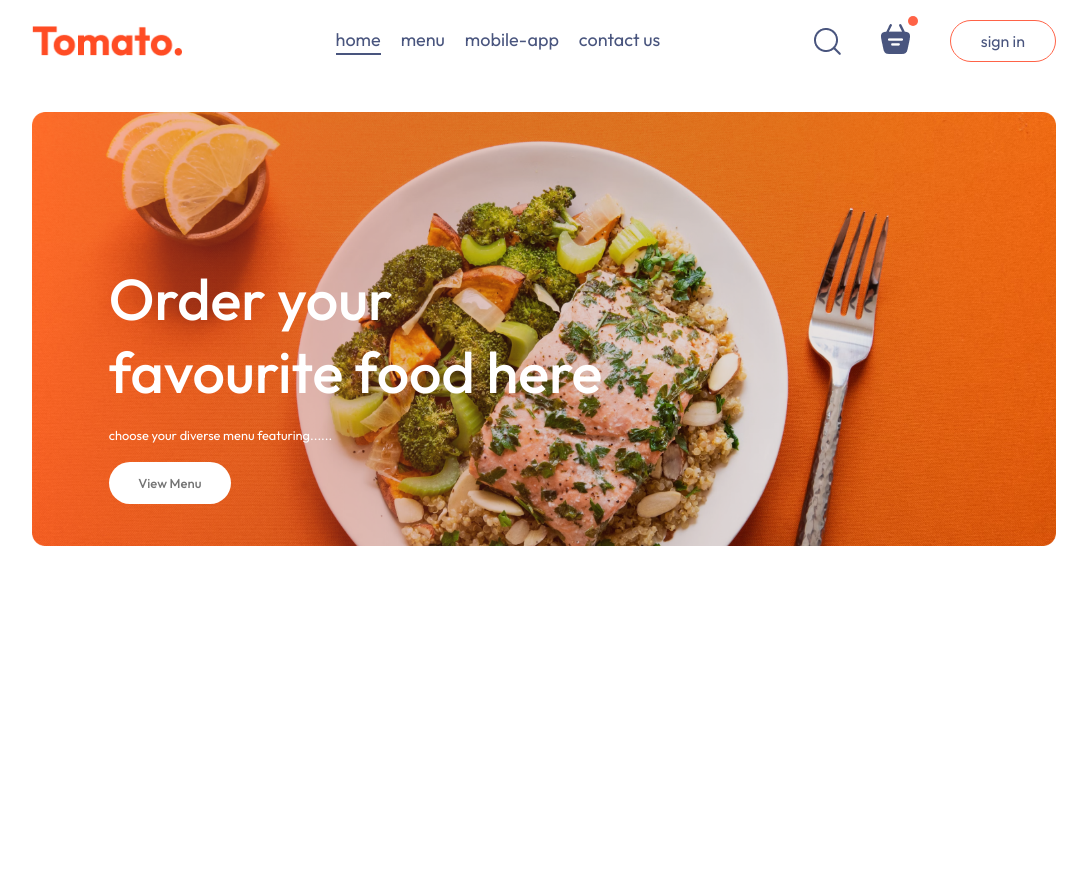
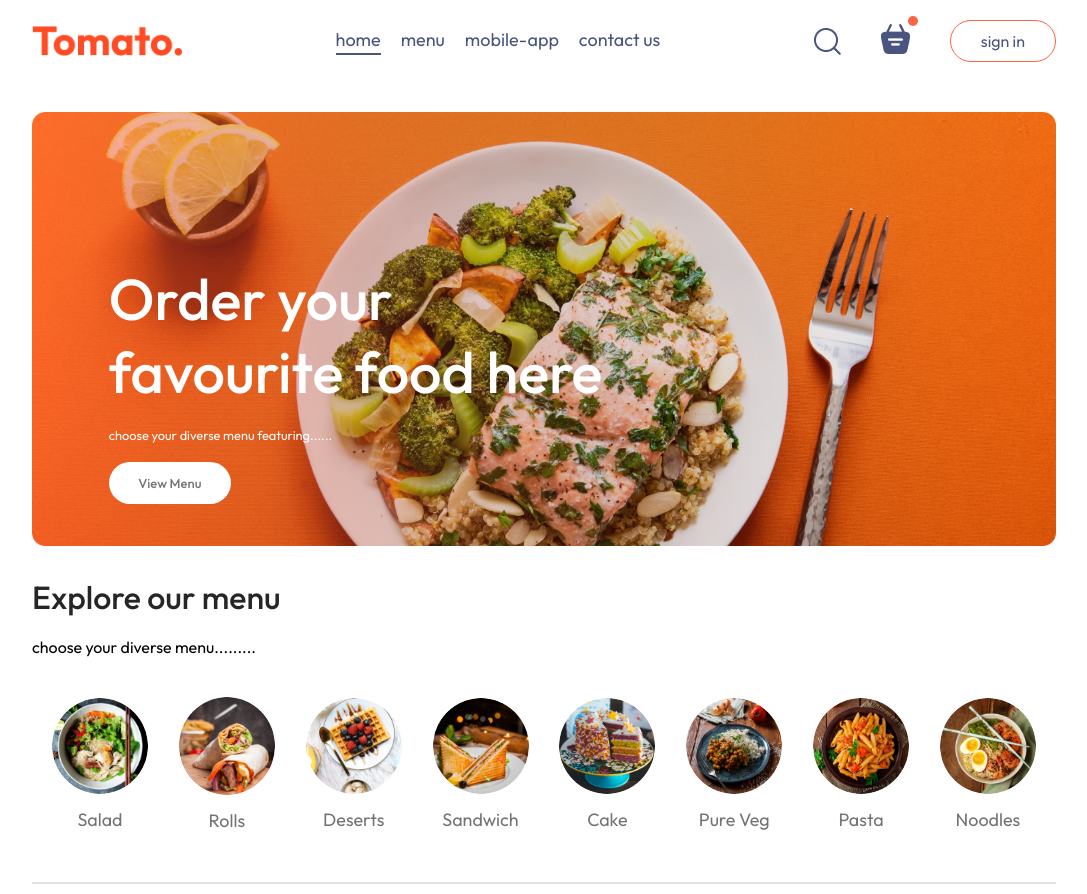
Before and after one commit to KasunWilbagedara/GUI, a React (Vite) app: page / in a window 1280 px wide. Shown: the whole page, without its empty margins (96-1183 px from the left). Before the commit the page ends 800 px from the top, so only its background shows below. Built offline with nearby package versions, Linux system fonts and the light colour scheme.

Commit message:
exploremenu draft

```diff
--- /dev/null
+++ b/src/componments/ExploreMenu/ExploreMenu.css
@@ -0,0 +1,56 @@
+.explore-menu{
+    display:flex;
+    flex-direction:column;
+    gap:20px;
+
+}
+.explore-menu h1{
+    color: #262626;
+    font-weight: 500;
+}
+
+.explore-menu-text{
+    max-width: 60%;
+    columns: #808080;
+}
+
+.explore-menu-list{
+    display: flex;
+    justify-content: space-between;
+    align-items: center;
+    gap:30px;
+    text-align: center;
+    margin: 20px;
+    overflow-x:scroll ;
+}
+
+.explore-menu-list::-webkit-scrollbar{
+    display:none;
+}
+
+.explore-menu-list-item img{
+    width:7.5vw;
+    min-width: 80px;
+    cursor: pointer;
+    border-radius:50%;
+    transition: 0.2s;
+}
+
+.explore-menu-list-item p{
+    margin-top:10px;
+    color: #747474;
+    font-size: max(1.4vw,16px);
+    cursor: pointer;
+}
+
+.explore-menu hr{
+    margin: 10px 0px;
+    height: 2px;
+    background-color: #e2e2e2;
+    border: none;
+}
+
+.explore-menu-list-item .active{
+    border: 4px solid tomato;
+    padding: 2px;
+}
--- /dev/null
+++ b/src/componments/ExploreMenu/ExploreMenu.jsx
@@ -0,0 +1,29 @@
+import React from 'react'
+import './ExploreMenu.css'
+import { menu_list } from '../../assets/assets'
+
+const ExploreMenu = ({category,setCategory}) => {
+  return (
+    <div className='explore-menu' id='explore-menu'>
+        <h1>Explore our menu</h1>
+        <p className='explore-menu-text'>
+            choose your diverse menu.........
+        </p>
+      <div className="explore-menu-list">
+        {menu_list.map((item,index)=>{
+            return (
+                <div onClick={()=>setCategory(prev=>prev===item.menu_name?"All":item.menu_name)} key={index}className='explore-menu-list-item'>
+                    <img className={category===item.menu_name?"active":""} src={item.menu_image} alt="" />
+                    <p>{item.menu_name}</p>
+                </div>
+            )
+        })
+
+        }
+      </div>
+      <hr/>
+    </div>
+  )
+}
+
+export default ExploreMenu
--- a/src/pages/Home/Home.jsx
+++ b/src/pages/Home/Home.jsx
@@ -1,11 +1,17 @@
 import React from 'react'
 import './Home.css'
 import Header from '../../componments/Header/Header'
+import ExploreMenu from '../../componments/ExploreMenu/ExploreMenu'
+import {useState} from 'react'
 
 const Home = () => {
+
+  const[category,setCategory]=useState("All");
+
   return (
     <div>
       <Header/>
+      <ExploreMenu category={category} setCategory={setCategory}/>
     </div>
   )
 }
```
